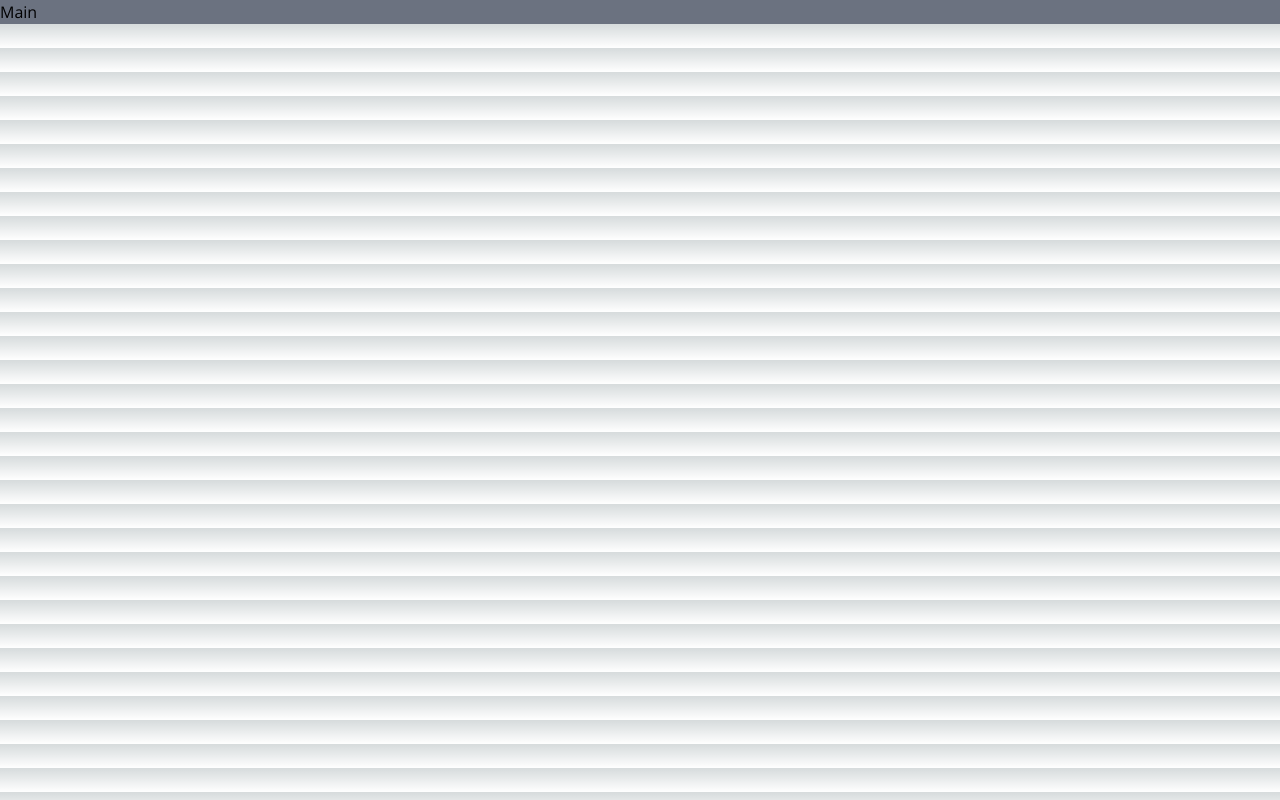
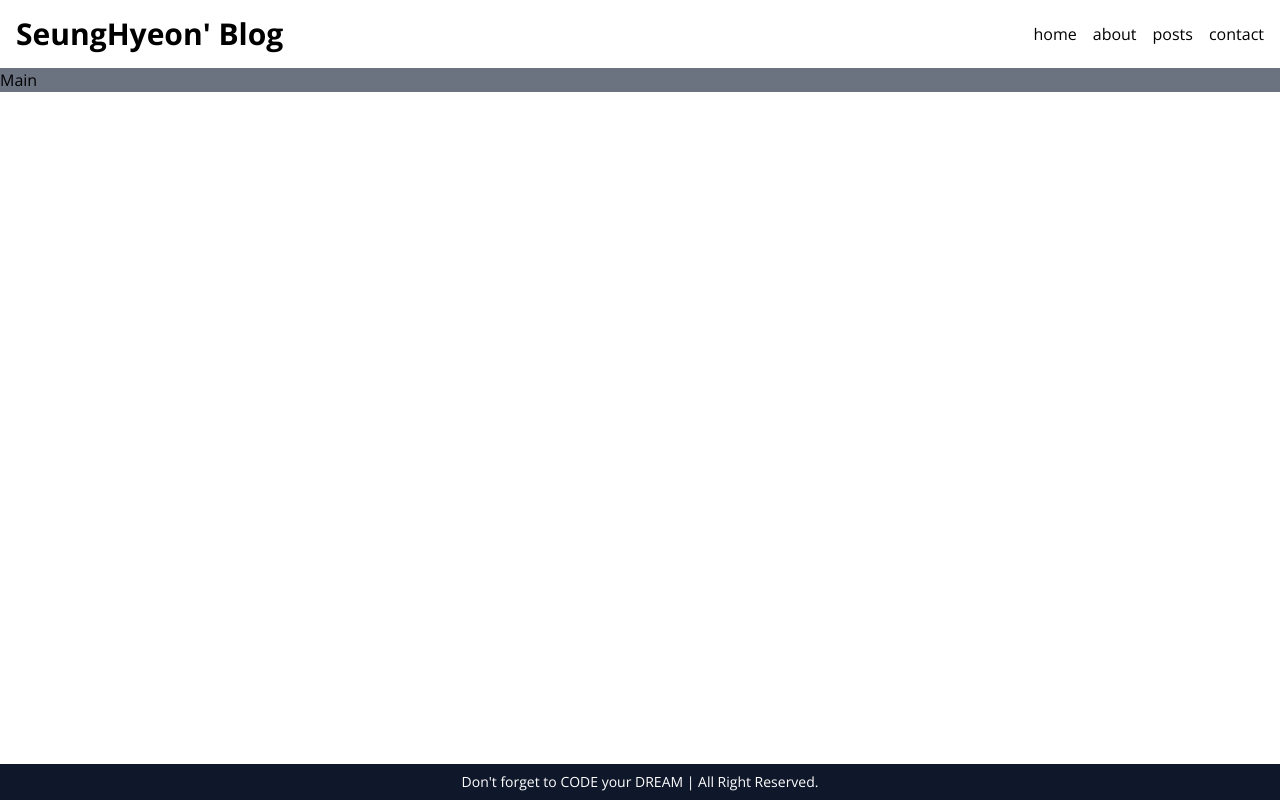
Before and after one commit to tmdgus95/blog, a Next.js app: page / in a window 1280 px wide. Built offline with nearby package versions, Linux system fonts and the light colour scheme.

Commit message:
페이지 레이아웃 만들기

```diff
--- /dev/null
+++ b/src/app/about/page.tsx
@@ -0,0 +1,5 @@
+import React from "react";
+
+export default function AboutPage() {
+    return <div>나에 대해</div>;
+}
--- /dev/null
+++ b/src/app/contact/page.tsx
@@ -0,0 +1,5 @@
+import React from "react";
+
+export default function ContactPage() {
+    return <div>연락하기</div>;
+}
--- a/src/app/globals.css
+++ b/src/app/globals.css
@@ -2,113 +2,8 @@
 @tailwind components;
 @tailwind utilities;
 
-:root {
-    --max-width: 1100px;
-    --border-radius: 12px;
-    --font-mono: ui-monospace, Menlo, Monaco, "Cascadia Mono", "Segoe UI Mono",
-        "Roboto Mono", "Oxygen Mono", "Ubuntu Monospace", "Source Code Pro",
-        "Fira Mono", "Droid Sans Mono", "Courier New", monospace;
-
-    --foreground-rgb: 0, 0, 0;
-    --background-start-rgb: 214, 219, 220;
-    --background-end-rgb: 255, 255, 255;
-
-    --primary-glow: conic-gradient(
-        from 180deg at 50% 50%,
-        #16abff33 0deg,
-        #0885ff33 55deg,
-        #54d6ff33 120deg,
-        #0071ff33 160deg,
-        transparent 360deg
-    );
-    --secondary-glow: radial-gradient(
-        rgba(255, 255, 255, 1),
-        rgba(255, 255, 255, 0)
-    );
-
-    --tile-start-rgb: 239, 245, 249;
-    --tile-end-rgb: 228, 232, 233;
-    --tile-border: conic-gradient(
-        #00000080,
-        #00000040,
-        #00000030,
-        #00000020,
-        #00000010,
-        #00000010,
-        #00000080
-    );
-
-    --callout-rgb: 238, 240, 241;
-    --callout-border-rgb: 172, 175, 176;
-    --card-rgb: 180, 185, 188;
-    --card-border-rgb: 131, 134, 135;
-}
-
-@media (prefers-color-scheme: dark) {
-    :root {
-        --foreground-rgb: 255, 255, 255;
-        --background-start-rgb: 0, 0, 0;
-        --background-end-rgb: 0, 0, 0;
-
-        --primary-glow: radial-gradient(
-            rgba(1, 65, 255, 0.4),
-            rgba(1, 65, 255, 0)
-        );
-        --secondary-glow: linear-gradient(
-            to bottom right,
-            rgba(1, 65, 255, 0),
-            rgba(1, 65, 255, 0),
-            rgba(1, 65, 255, 0.3)
-        );
-
-        --tile-start-rgb: 2, 13, 46;
-        --tile-end-rgb: 2, 5, 19;
-        --tile-border: conic-gradient(
-            #ffffff80,
-            #ffffff40,
-            #ffffff30,
-            #ffffff20,
-            #ffffff10,
-            #ffffff10,
-            #ffffff80
-        );
-
-        --callout-rgb: 20, 20, 20;
-        --callout-border-rgb: 108, 108, 108;
-        --card-rgb: 100, 100, 100;
-        --card-border-rgb: 200, 200, 200;
-    }
-}
-
-* {
-    box-sizing: border-box;
-    padding: 0;
-    margin: 0;
-}
-
 html,
 body {
-    max-width: 100vw;
-    overflow-x: hidden;
+    height: 100vh;
+    overflow-y: auto;
 }
-
-body {
-    color: rgb(var(--foreground-rgb));
-    background: linear-gradient(
-            to bottom,
-            transparent,
-            rgb(var(--background-end-rgb))
-        )
-        rgb(var(--background-start-rgb));
-}
-
-a {
-    color: inherit;
-    text-decoration: none;
-}
-
-@media (prefers-color-scheme: dark) {
-    html {
-        color-scheme: dark;
-    }
-}
--- a/src/app/layout.tsx
+++ b/src/app/layout.tsx
@@ -1,5 +1,7 @@
 import "./globals.css";
 import { Open_Sans } from "next/font/google";
+import Header from "@/components/Header";
+import Footer from "@/components/Footer";
 
 const sans = Open_Sans({ subsets: ["latin"] });
 
@@ -15,7 +17,11 @@
 }) {
     return (
         <html lang="en" className={sans.className}>
-            <body>{children}</body>
+            <body className="flex flex-col w-full max-w-screen-2xl mx-auto">
+                <Header />
+                <main className="grow">{children}</main>
+                <Footer />
+            </body>
         </html>
     );
 }
--- /dev/null
+++ b/src/app/posts/page.tsx
@@ -0,0 +1,5 @@
+import React from "react";
+
+export default function PostsPage() {
+    return <div>포스트들</div>;
+}
--- /dev/null
+++ b/src/components/Footer.tsx
@@ -0,0 +1,9 @@
+import React from "react";
+
+export default function Footer() {
+    return (
+        <p className="bg-slate-900 text-white py-2 text-sm text-center">
+            {"Don't forget to CODE your DREAM | All Right Reserved."}
+        </p>
+    );
+}
--- /dev/null
+++ b/src/components/Header.tsx
@@ -0,0 +1,19 @@
+import Link from "next/link";
+import React from "react";
+
+export default function Header() {
+    return (
+        <header className="flex justify-between items-center p-4">
+            <Link href={"/"}>
+                <h1 className="text-3xl font-bold">{"SeungHyeon' Blog"}</h1>
+            </Link>
+
+            <nav className="flex gap-4">
+                <Link href={"/"}>home</Link>
+                <Link href={"/about"}>about</Link>
+                <Link href={"/posts"}>posts</Link>
+                <Link href={"/contact"}>contact</Link>
+            </nav>
+        </header>
+    );
+}
```
